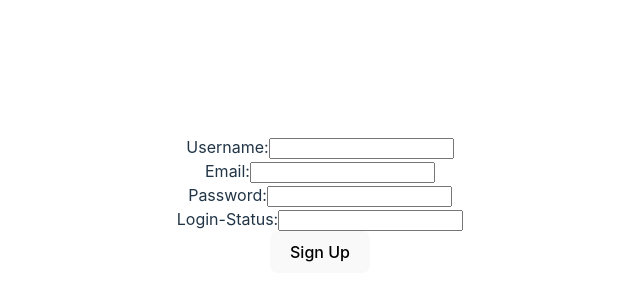
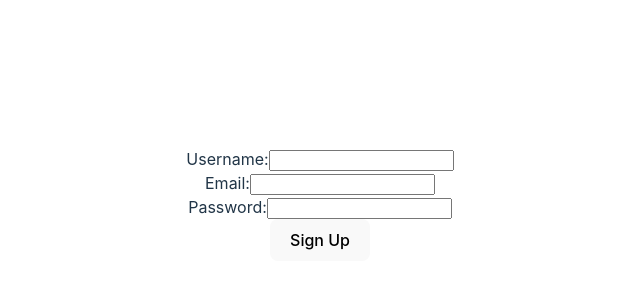
Before and after one commit to imisstheoldpabl0/byr0n, a React (Vite) app in the folder client/: page / in a window 1280 px wide. Shown: the part 196-496 px from the top of the page, without its empty margins (320-960 px from the left). Built offline with nearby package versions, Linux system fonts and the light colour scheme.

Commit message:
fix/login status required

```diff
--- a/client/src/components/Account/Account.jsx
+++ b/client/src/components/Account/Account.jsx
@@ -5,7 +5,8 @@ const SignupForm = () => {
   const [formData, setFormData] = useState({
     username: '',
     email: '',
-    password: ''
+    password: '',
+    login_status: true
   });
 
   const handleChange = (e) => {
@@ -60,16 +61,6 @@ const SignupForm = () => {
           required
         />
       </div>
-      <div>
-        <label>Login-Status:</label>
-        <input
-          type="login_status"
-          name="login_status"
-          value={formData.login_status}
-          onChange={handleChange}
-          required
-        />
-      </div>
       <button type="submit">Sign Up</button>
     </form>
   );
```
